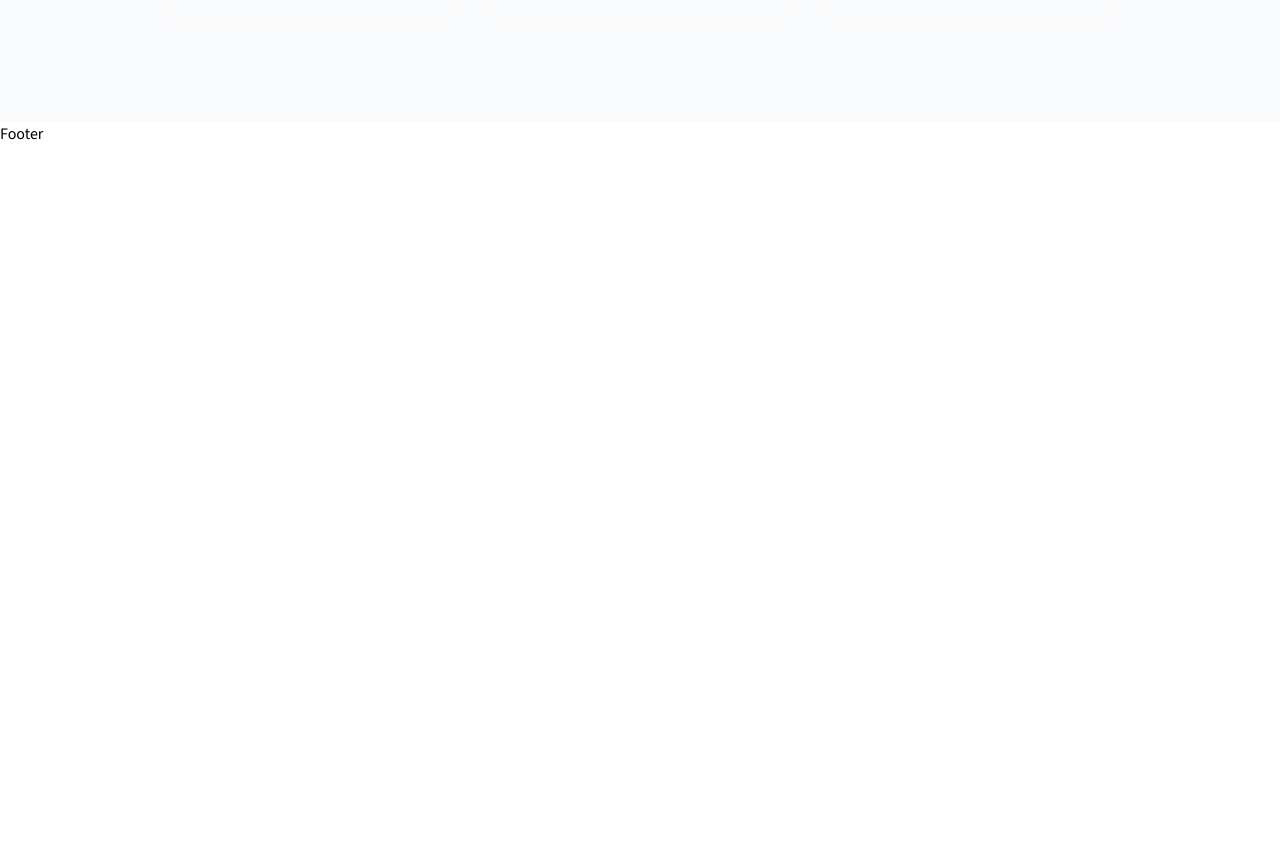
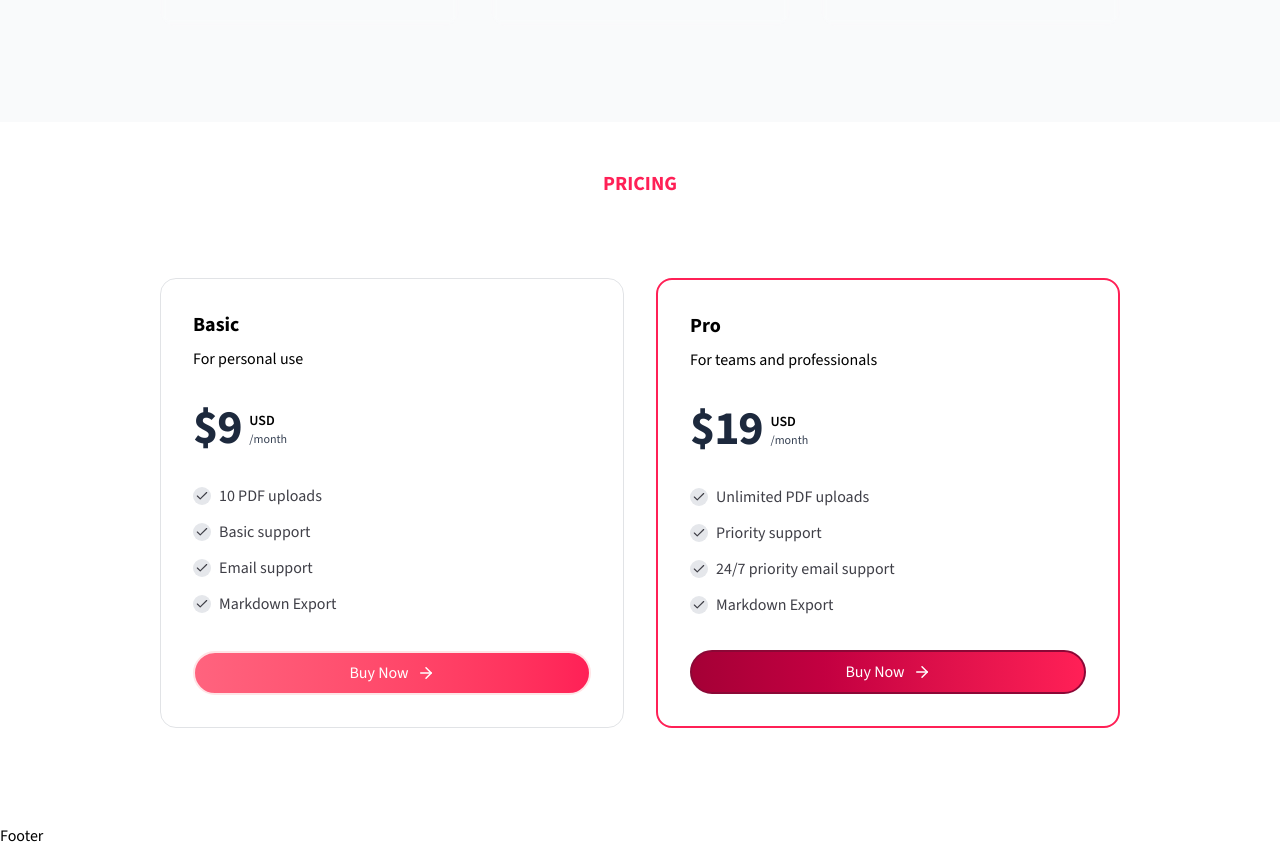
Before and after one commit to KanadShee-18/Saaransh, a Next.js app: page / in a window 1280 px wide. Shown: the part 1467-2315 px from the top of the page. Before the commit the page ends 1613 px from the top, so only its background shows below. Built offline with nearby package versions, Linux system fonts and the light colour scheme.

Commit message:
Added the pricing cards

```diff
--- a/app/page.tsx
+++ b/app/page.tsx
@@ -2,6 +2,7 @@ import { BgGradient } from "@/components/common/bg-gradient";
 import { DemoSection } from "@/components/landing/demo-section";
 import { HeroSection } from "@/components/landing/hero-section";
 import { WorkingProcess } from "@/components/landing/how-it-works";
+import { PricingSection } from "@/components/landing/pricing";
 
 export default function Home() {
   return (
@@ -11,8 +12,8 @@ export default function Home() {
         <HeroSection />
         <DemoSection />
         <WorkingProcess />
+        <PricingSection />
       </div>
-      {/* <PricingSection /> */}
       {/* <CTASection /> */}
     </div>
   );
--- a/components/landing/how-it-works.tsx
+++ b/components/landing/how-it-works.tsx
@@ -53,7 +53,7 @@ export const WorkingProcess = () => {
         <div className="grid grid-cols-1 md:grid-cols-3 gap-8 max-w-6xl mx-auto relative">
           {steps.map((step, idx) => (
             <div key={step.label} className="relative flex items-stretch">
-              <StepItem key={step.label} {...step} />
+              <StepItem {...step} />
               {idx < steps.length - 1 && (
                 <div className="hidden md:block absolute top-1/2 -right-4 transform -translate-1/2 z-10">
                   <MoveRight
--- /dev/null
+++ b/components/landing/pricing.tsx
@@ -0,0 +1,128 @@
+import { cn } from "@/lib/utils";
+import { ArrowRight, CheckIcon } from "lucide-react";
+import Link from "next/link";
+
+type Plan = {
+  id: string;
+  name: string;
+  description: string;
+  price: number;
+  items: string[];
+  paymentLink: string;
+  priceId: string;
+};
+
+const plans: Plan[] = [
+  {
+    id: "basic",
+    name: "Basic",
+    description: "For personal use",
+    price: 9,
+    items: [
+      "10 PDF uploads",
+      "Basic support",
+      "Email support",
+      "Markdown Export",
+    ],
+    paymentLink: "",
+    priceId: "",
+  },
+  {
+    id: "pro",
+    name: "Pro",
+    description: "For teams and professionals",
+    price: 19,
+    items: [
+      "Unlimited PDF uploads",
+      "Priority support",
+      "24/7 priority email support",
+      "Markdown Export",
+    ],
+    paymentLink: "",
+    priceId: "",
+  },
+];
+
+export const PricingSection = () => {
+  return (
+    <section className="relative overflow-hidden" id="pricing">
+      <div className="py-12 lg:py-24 max-w-5xl mx-auto px-4 sm:px-6 lg:px-8 lg:pt-12">
+        <div className="flex items-center justify-center w-full pb-12">
+          <h2 className="uppercase font-bold text-xl mb-8 text-rose-500">
+            Pricing
+          </h2>
+        </div>
+        <div className="relative flex justify-center flex-col lg:flex-row items-center lg:items-stretch gap-8">
+          {plans.map((plan) => (
+            <PricingCard key={plan.id} {...plan} />
+          ))}
+        </div>
+      </div>
+    </section>
+  );
+};
+
+const PricingCard = ({
+  id,
+  name,
+  description,
+  price,
+  items,
+  paymentLink,
+  priceId,
+}: Plan) => {
+  return (
+    <div className="relative w-full max-w-lg hover:scale-105 hover:transition-all duration-300">
+      <div
+        className={cn(
+          "relative flex flex-col h-full gap-4 lg:gap-8 z-10 p-8 rounded-2xl border-[1px] border-gray-500/20",
+          id === "pro" && "border-rose-500 gap-5 border-2"
+        )}
+      >
+        <div className="flex justify-between items-center gap-4">
+          <div>
+            <p className="text-lg lg:text-xl font-bold capitalize">{name}</p>
+            <p className="text-base-content/80 mt-2">{description}</p>
+          </div>
+        </div>
+        <div className="flex gap-2">
+          <p className="text-5xl tracking-tight font-extrabold text-slate-800">
+            ${price}
+          </p>
+          <div className="flex flex-col justify-end mb-1">
+            <p className="text-sm uppercase font-semibold">USD</p>
+            <p className="text-xs text-gray-700">/month</p>
+          </div>
+        </div>
+        <div className="space-y-2.5 leading-relaxed text-base flex-1">
+          {items.map((item) => (
+            <li
+              key={item}
+              className="flex items-center gap-2 text-zinc-700 font-medium"
+            >
+              <CheckIcon size={18} className="bg-gray-200 rounded-full p-0.5" />
+              {item}
+            </li>
+          ))}
+        </div>
+        <div className="flex justify-center w-full">
+          <Link
+            href={paymentLink}
+            className={cn(
+              "w-full rounded-full flex items-center justify-center gap-2 bg-linear-to-r from-rose-800 to-rose-500 hover:from-rose-500 hover:to-rose-800 text-white border-2 py-2 group",
+              id === "pro"
+                ? "border-rose-900"
+                : "border-rose-100 from-rose-400 to-rose-500"
+            )}
+          >
+            Buy Now{" "}
+            <ArrowRight
+              size={18}
+              className="group-hover:translate-x-1 transition-transform duration-300"
+            />
+          </Link>
+        </div>
+      </div>
+    </div>
+  );
+};
```
